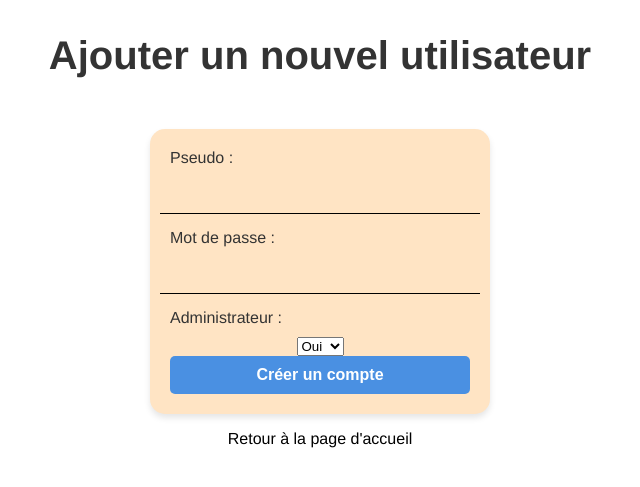
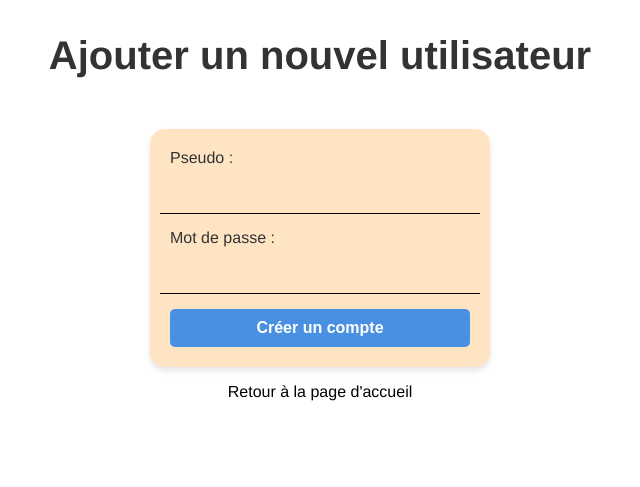
Before and after one commit to YannScerri/Passion-Lecture-, a PHP site: page /addUser.php in a window 1280 px wide. Shown: the top 487 px of the page, without its empty margins (320-960 px from the left). Run offline with PHP 8.4, Linux system fonts and the light colour scheme; data that the repository does not hold is empty.

Commit message:
retrait du choix d'admin lorsqu'on crée un utilisateur

```diff
--- a/src/addUser.php
+++ b/src/addUser.php
@@ -27,12 +27,6 @@
         <label for="password">Mot de passe :</label>
         <input type="password" id="password" name="password" required>
 
-        <label for="admin">Administrateur :</label>
-            <select id="admin" name="admin" required>
-                <option value="1">Oui</option>
-                <option value="0">Non</option>
-            </select>
-
         <button type="submit">Créer un compte</button>
     </form>
 
--- a/src/addUserAction.php
+++ b/src/addUserAction.php
@@ -15,7 +15,7 @@ if ($_SERVER['REQUEST_METHOD'] === 'POST') {
     // Récupérer les données du formulaire
     $pseudo = $_POST['pseudo'];
     $password = $_POST['password'];
-    $admin= $_POST['admin'];
+    $admin= 0;
 
 
     // Appeler la fonction addUser pour ajouter l'utilisateur
```
